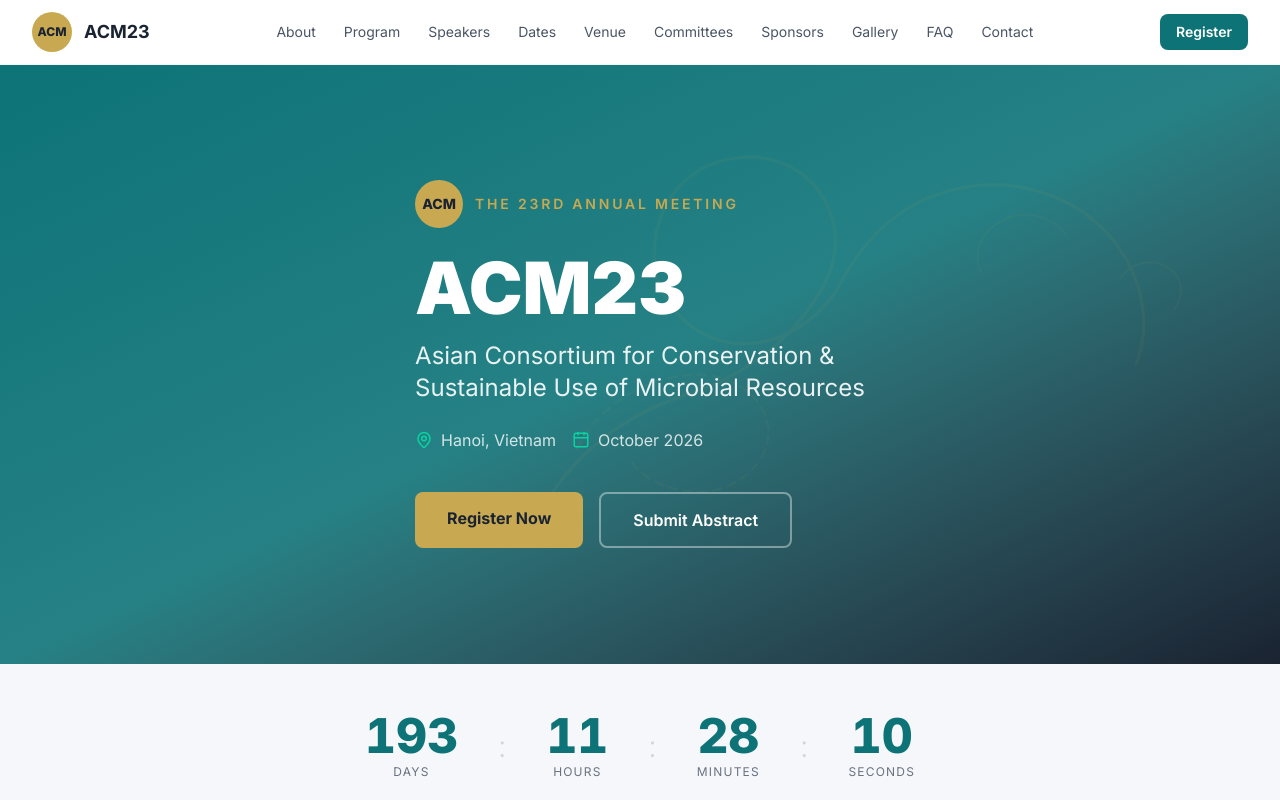
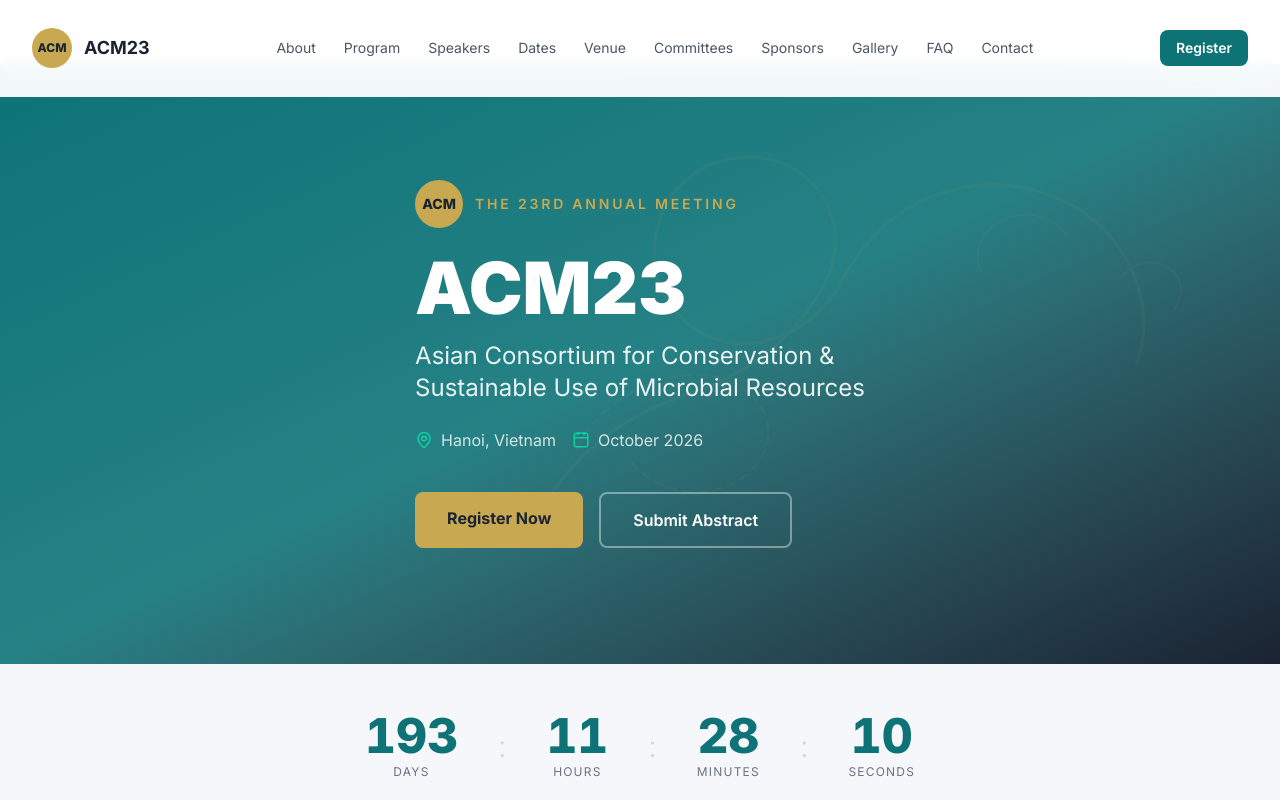
Before and after one commit to monkira99/acm2026, a Next.js app: page / in a window 1280 px wide. Shown: the top 800 px of the page. Built offline with nearby package versions, Linux system fonts and the light colour scheme.

Commit message:
fix(layout): center header navigation spacing

```diff
--- a/src/components/layout/mobile-menu.tsx
+++ b/src/components/layout/mobile-menu.tsx
@@ -32,8 +32,8 @@ export function MobileMenu({ links }: MobileMenuProps) {
       </button>
 
       {isOpen && (
-        <div className="absolute top-16 left-0 right-0 bg-white border-b border-gray-100 shadow-lg">
-          <div className="max-w-7xl mx-auto px-4 py-4 space-y-1">
+        <div className="absolute left-0 right-0 top-24 bg-white border-b border-gray-100 shadow-lg">
+          <div className="mx-auto w-full max-w-7xl px-4 py-4 sm:px-6 lg:px-8 space-y-1">
             {links.map((link) => (
               <Link
                 key={link.href}
--- a/src/components/layout/navbar.tsx
+++ b/src/components/layout/navbar.tsx
@@ -17,7 +17,7 @@ const navLinks = [
 export function Navbar() {
   return (
     <header className="fixed top-0 left-0 right-0 z-50 bg-white/95 backdrop-blur-sm border-b border-gray-100">
-      <nav className="max-w-7xl mx-auto px-4 sm:px-6 lg:px-8 h-16 flex items-center justify-between">
+      <nav className="mx-auto grid h-24 w-full max-w-7xl grid-cols-[auto_1fr_auto] items-center gap-4 px-4 sm:px-6 lg:px-8">
         <Link href="/" className="flex items-center gap-3">
           <div className="w-10 h-10 rounded-full bg-gold flex items-center justify-center">
             <span className="text-xs font-extrabold text-dark">ACM</span>
@@ -27,7 +27,7 @@ export function Navbar() {
           </span>
         </Link>
 
-        <div className="hidden lg:flex items-center gap-1">
+        <div className="hidden lg:flex items-center justify-center gap-1">
           {navLinks.map((link) => (
             <Link
               key={link.href}
@@ -39,7 +39,7 @@ export function Navbar() {
           ))}
         </div>
 
-        <div className="flex items-center gap-3">
+        <div className="flex items-center justify-end gap-3">
           <Link
             href="/registration"
             className="hidden sm:inline-flex bg-primary text-white px-4 py-2 rounded-lg text-sm font-semibold hover:bg-primary/90 transition-colors"
```
